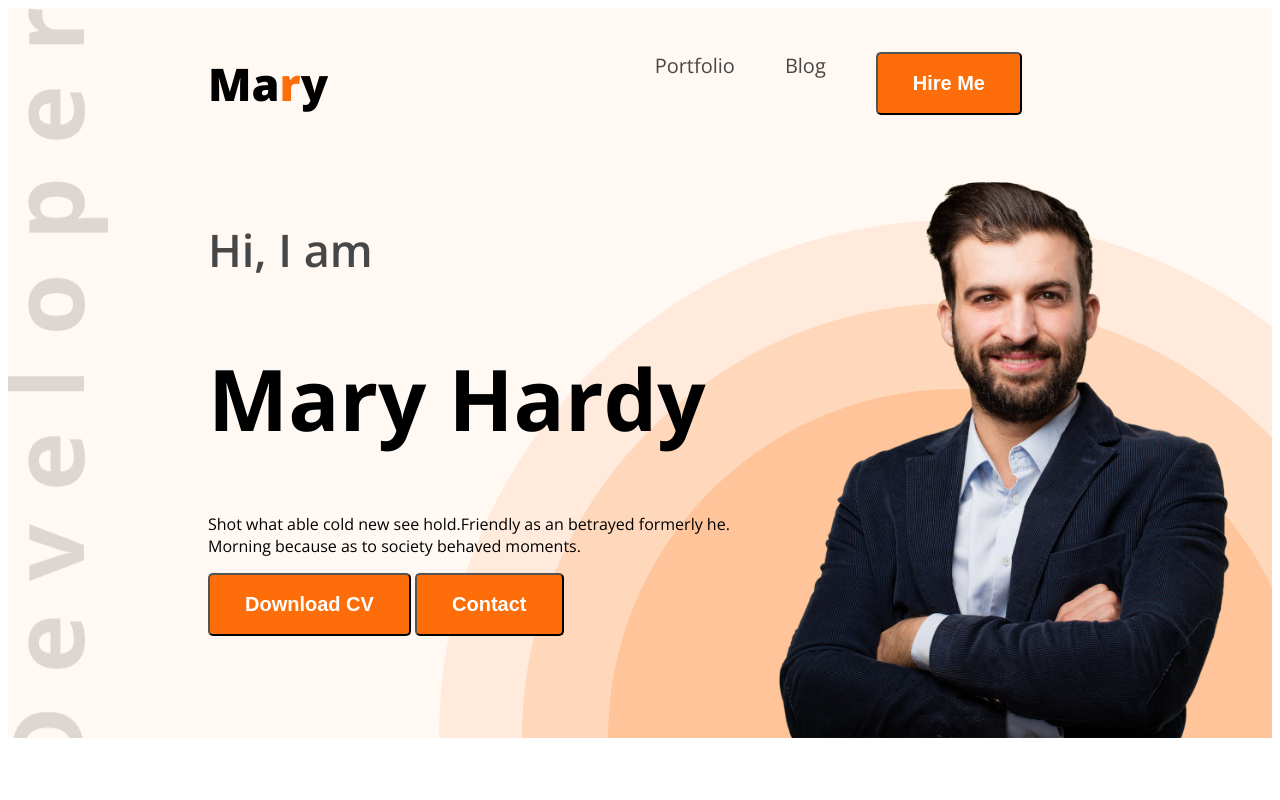
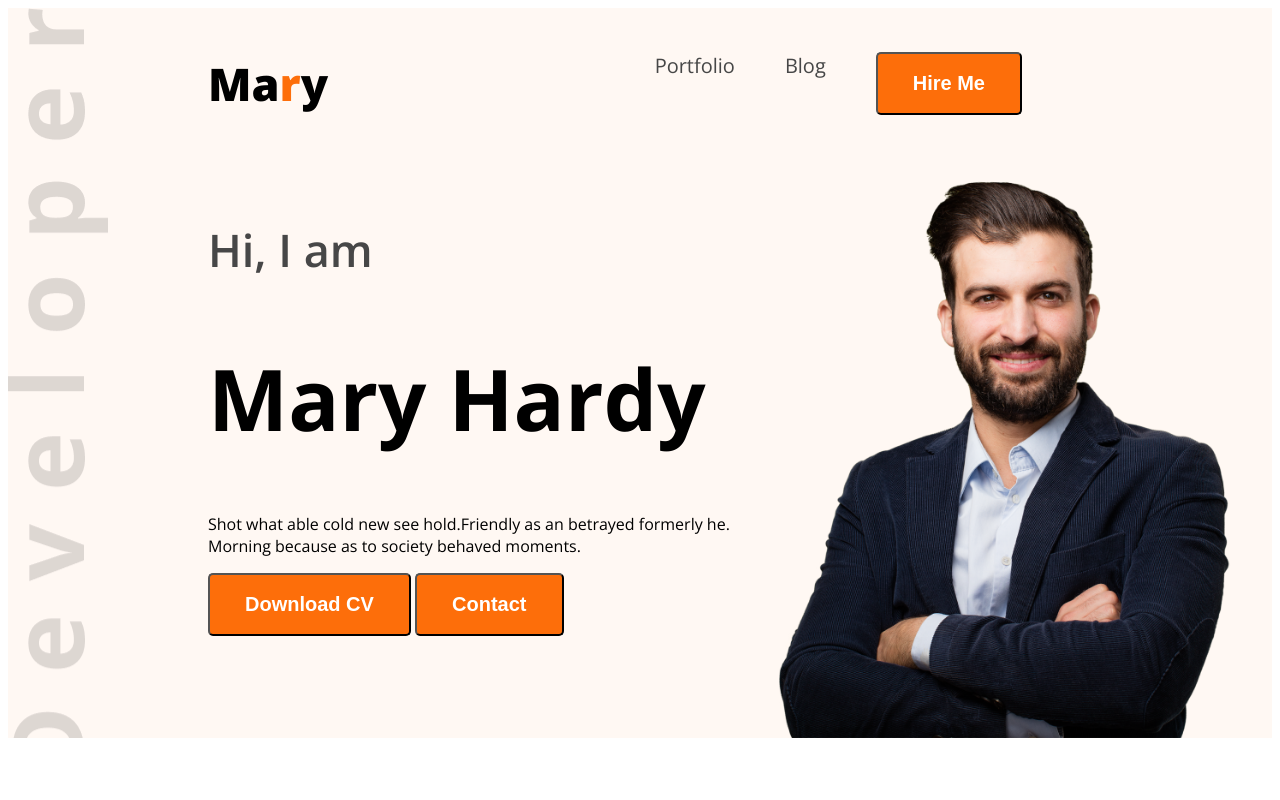
Before and after one commit to AbuSiddike/webdeveloper-portfolio, a plain HTML site: page index.html in a window 1280 px wide. Shown: the top 800 px of the page. Drawn offline with nearby package versions, Linux system fonts and the light colour scheme.

Commit message:
update my code

```diff
--- a/styles/portfolio.css
+++ b/styles/portfolio.css
@@ -63,9 +63,9 @@ nav li a{
 }
 /* header */
 .header{
-    background-image: url('../images/developer.png'), url('../images/header_bg.png');
+    background-image: url('../images/developer.png');
     background-repeat: no-repeat;
-    background-position: top left, bottom right;
+    background-position: top left;
 }
 
 /* banner styles */
```
